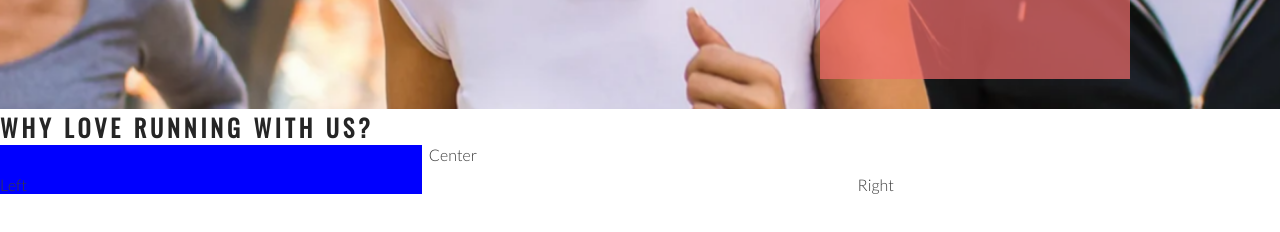
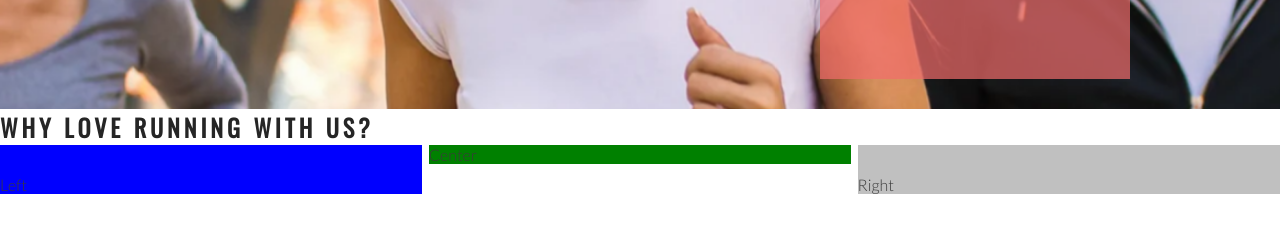
Before and after one commit to aimansae/love-running, a plain HTML site: page index.html in a window 1280 px wide. Shown: the part 566-798 px from the top of the page. Drawn offline with nearby package versions, Linux system fonts and the light colour scheme.

Commit message:
add ethos structure

```diff
--- a/assets/css/style.css
+++ b/assets/css/style.css
@@ -129,9 +129,11 @@ h1, h2 {
     padding-top:30px;
     width: 33%;
     float: right;
+    background-color: silver;
 }
 
 #center-about {
     width: 33%;
     margin:0 auto;
+    background-color: green;
 }
```
